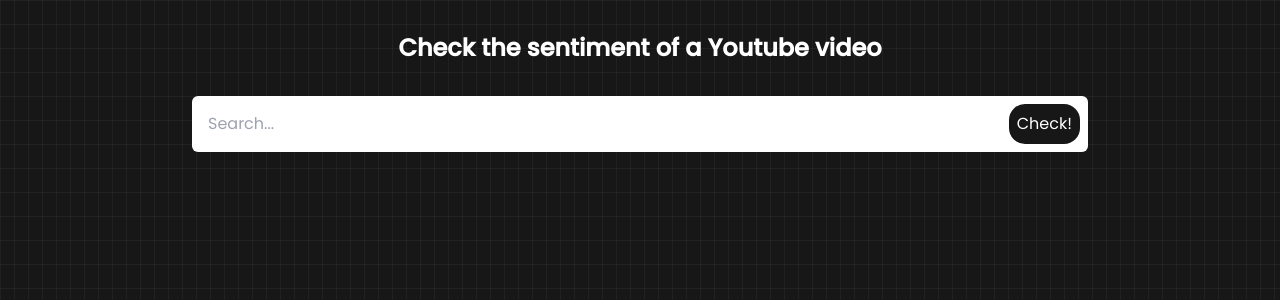
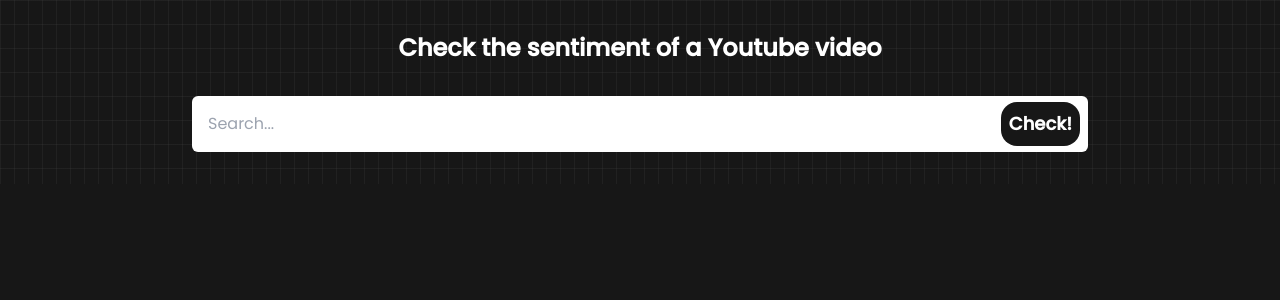
Before and after one commit to AndyAND-Y/Youtube-Sentiment-Analysis, a Next.js app in the folder frontend/: page / in a window 1280 px wide. Shown: the top 300 px of the page. Built offline with nearby package versions, Linux system fonts and the light colour scheme.

Commit message:
Small UI touches

```diff
--- a/frontend/src/app/layout.tsx
+++ b/frontend/src/app/layout.tsx
@@ -19,8 +19,7 @@
             <body className={poppins.className}>
                 <div className="absolute left-0 right-0 h-full w-full">
                     <div className="relative h-full w-full bg-neutral-900">
-                        <div className="absolute bottom-0 left-0 right-0 top-0 bg-[linear-gradient(to_right,#4f4f4f2e_1px,transparent_1px),linear-gradient(to_bottom,#4f4f4f2e_1px,transparent_1px)] bg-[size:14px_24px]">
-
+                        <div className="relative bottom-0 left-0 right-0 top-0 bg-[linear-gradient(to_right,#4f4f4f2e_1px,transparent_1px),linear-gradient(to_bottom,#4f4f4f2e_1px,transparent_1px)] bg-[size:14px_24px]">
                             {children}
                         </div>
                     </div>
--- a/frontend/src/components/Input.tsx
+++ b/frontend/src/components/Input.tsx
@@ -62,7 +62,7 @@
                     onKeyDown={handleKeyPress}
                 />
                 <button
-                    className='absolute bg-neutral-900 rounded-2xl p-2 end-2'
+                    className='absolute text-lg bg-neutral-900 rounded-2xl p-2 end-2 hover:scale-110 font-bold transition-all duration-300'
                     onClick={() => changeSeachParams()}
                 >
                     Check!
--- a/frontend/src/components/video/General.tsx
+++ b/frontend/src/components/video/General.tsx
@@ -31,7 +31,7 @@
 
     return (
         <div className="w-full flex justify-center">
-            <div className="flex flex-col gap-4 md:w-3/5 w-full p-4 bg-neutral-950 rounded-lg">
+            <div className="flex flex-col gap-4 md:w-3/5 w-full p-4 bg-neutral-950 rounded-lg shadow-neutral-600 shadow-md hover:shadow-lg hover:shadow-neutral-600 transition-all duration-300">
 
                 <div className="aspect-video">
                     <a
@@ -45,7 +45,7 @@
                             width={1024}
                             height={1024}
                             alt="Youtube Thumbnail"
-                            className="w-full h-full rounded-lg hover:shadow-md hover:shadow-white transition-all duration-300 hover:scale-[1.05]"
+                            className="w-full h-full rounded-lg transition-all duration-300 hover:scale-[1.05]"
                             priority
                         />
                     </a>
```
